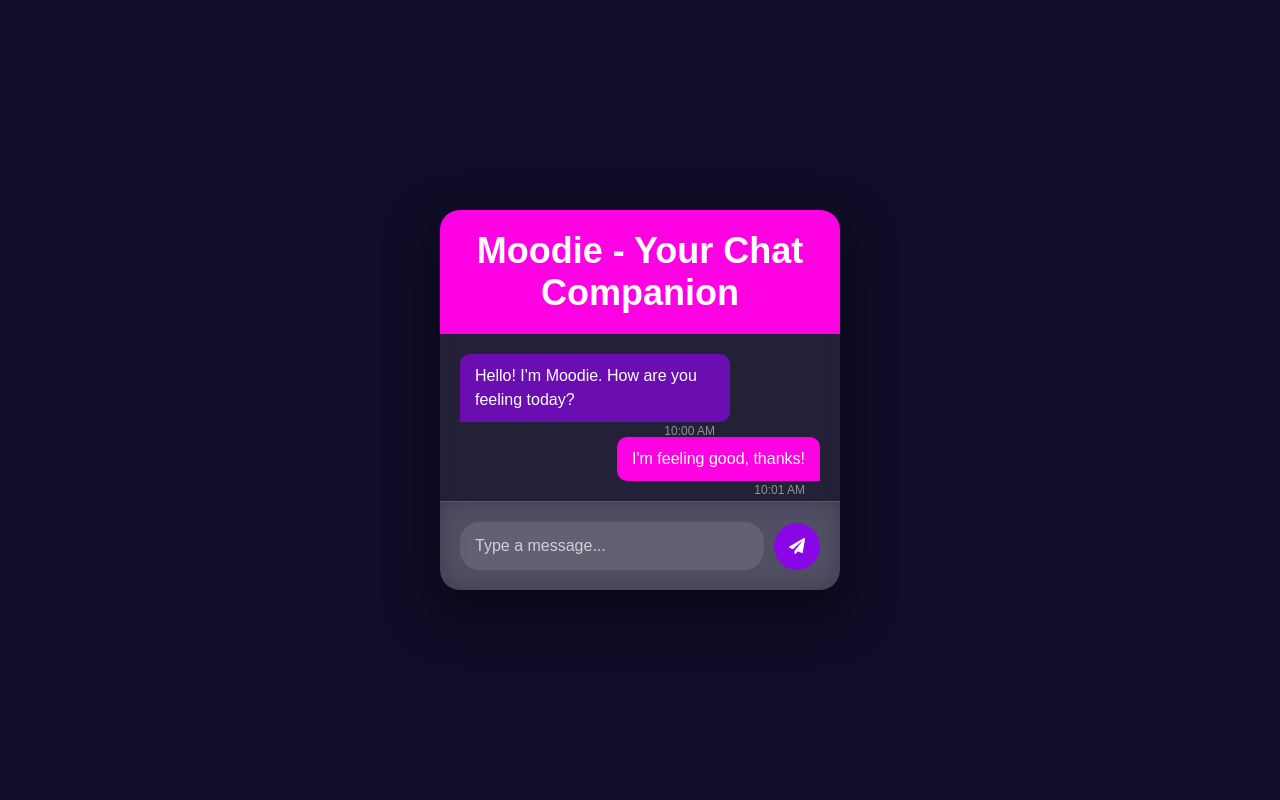
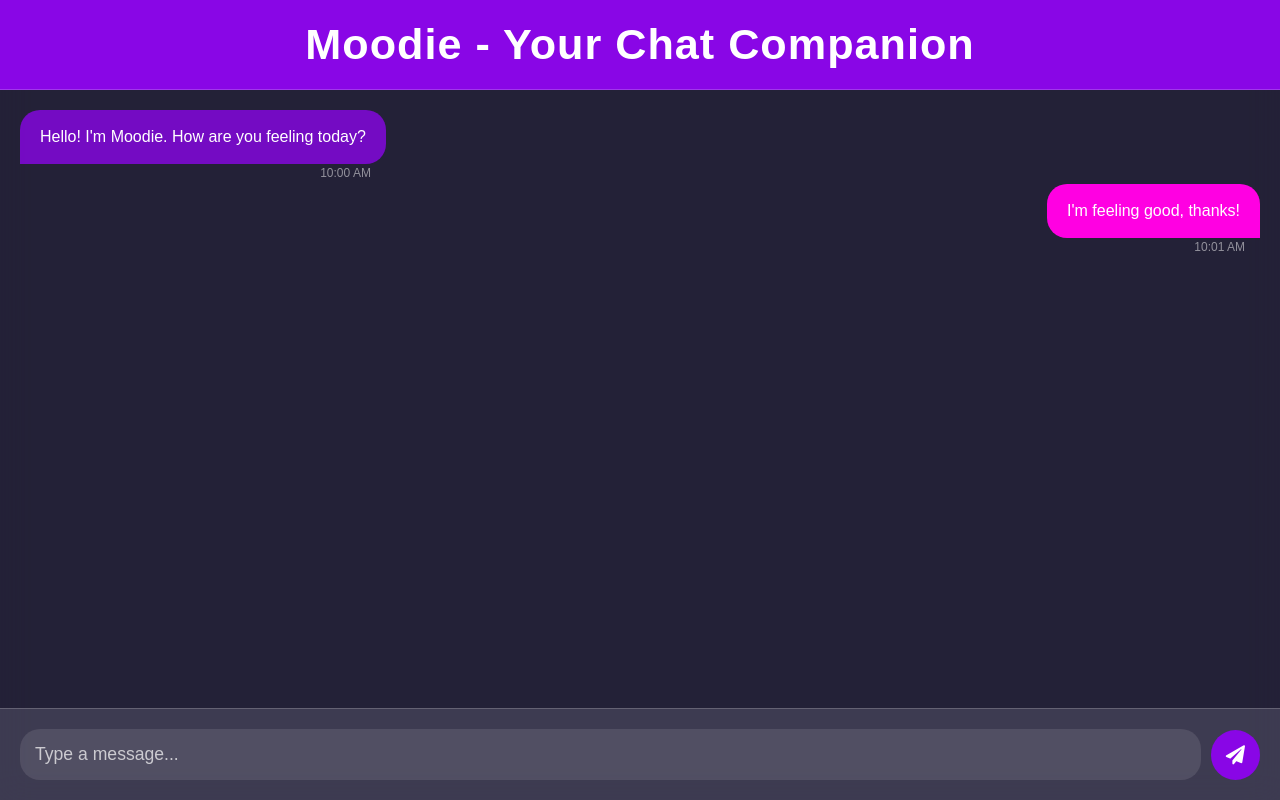
Before and after one commit to Suneet3476/ventia, a plain HTML site: page public/chatbot.html in a window 1280 px wide. Drawn offline with Linux system fonts and the light colour scheme.

Commit message:
Update chatbot.css

```diff
--- a/public/chatbot.css
+++ b/public/chatbot.css
@@ -1,4 +1,4 @@
-/* Universal Styling */
+/* Universal Styles */
 * {
   margin: 0;
   padding: 0;
@@ -12,45 +12,47 @@ body {
   align-items: center;
   height: 100vh;
   background-color: #100d28;
+  overflow: hidden;
 }
 
-/* Chat Container */
+/* Full-screen Chat Container */
 .chat-container {
-  width: 400px;
-  max-height: 90vh;
   display: flex;
   flex-direction: column;
+  width: 100vw;
+  height: 100vh;
+  max-height: 100vh;
   background: rgba(255, 255, 255, 0.1);
   backdrop-filter: blur(15px);
-  border-radius: 20px;
-  box-shadow: 0 20px 50px rgba(0, 0, 0, 0.5);
+  color: white;
   overflow: hidden;
-  position: relative;
 }
 
 /* Chat Header */
 .chat-header {
   padding: 20px;
-  background: #ff00e2;
+  background: #8906e6;
   text-align: center;
   color: white;
-  font-size: 1.5rem;
+  font-size: 1.8rem;
   font-weight: bold;
+  border-bottom: 1px solid rgba(255, 255, 255, 0.2);
+  letter-spacing: 1px;
 }
 
-/* Chat Box */
+/* Chat Box - Scrollable Conversation Area */
 .chat-box {
+  flex-grow: 1;
   padding: 20px;
-  flex-grow: 1;
   overflow-y: auto;
   display: flex;
   flex-direction: column;
-  gap: 15px;
+  gap: 20px;
   background-color: rgba(0, 0, 0, 0.1);
 }
 
 .chat-box::-webkit-scrollbar {
-  width: 5px;
+  width: 6px;
 }
 
 .chat-box::-webkit-scrollbar-thumb {
@@ -60,12 +62,12 @@ body {
 
 /* Messages */
 .message {
-  max-width: 75%;
-  padding: 10px 15px;
-  border-radius: 10px;
-  position: relative;
+  max-width: 60%;
+  padding: 15px 20px;
+  border-radius: 20px;
   font-size: 1rem;
   line-height: 1.5;
+  position: relative;
 }
 
 .message-time {
@@ -78,7 +80,7 @@ body {
 
 /* Bot Message */
 .bot-message {
-  background-color: rgba(137, 6, 230, 0.7);
+  background-color: rgba(137, 6, 230, 0.8);
   align-self: flex-start;
   color: white;
   border-bottom-left-radius: 0;
@@ -92,14 +94,13 @@ body {
   border-bottom-right-radius: 0;
 }
 
-/* Message Input */
+/* Message Input Area */
 .message-input {
   display: flex;
   align-items: center;
   padding: 20px;
   background: rgba(255, 255, 255, 0.1);
-  backdrop-filter: blur(10px);
-  border-top: 1px solid rgba(255, 255, 255, 0.1);
+  border-top: 1px solid rgba(255, 255, 255, 0.2);
 }
 
 .message-input input {
@@ -110,8 +111,7 @@ body {
   outline: none;
   background: rgba(255, 255, 255, 0.1);
   color: white;
-  font-size: 1rem;
-  margin-right: 10px;
+  font-size: 1.1rem;
 }
 
 .message-input input::placeholder {
@@ -123,6 +123,7 @@ body {
   border: none;
   border-radius: 50%;
   padding: 15px;
+  margin-left: 10px;
   color: white;
   cursor: pointer;
   transition: background 0.3s ease;
@@ -133,5 +134,5 @@ body {
 }
 
 .message-input button i {
-  font-size: 1rem;
+  font-size: 1.2rem;
 }
```
